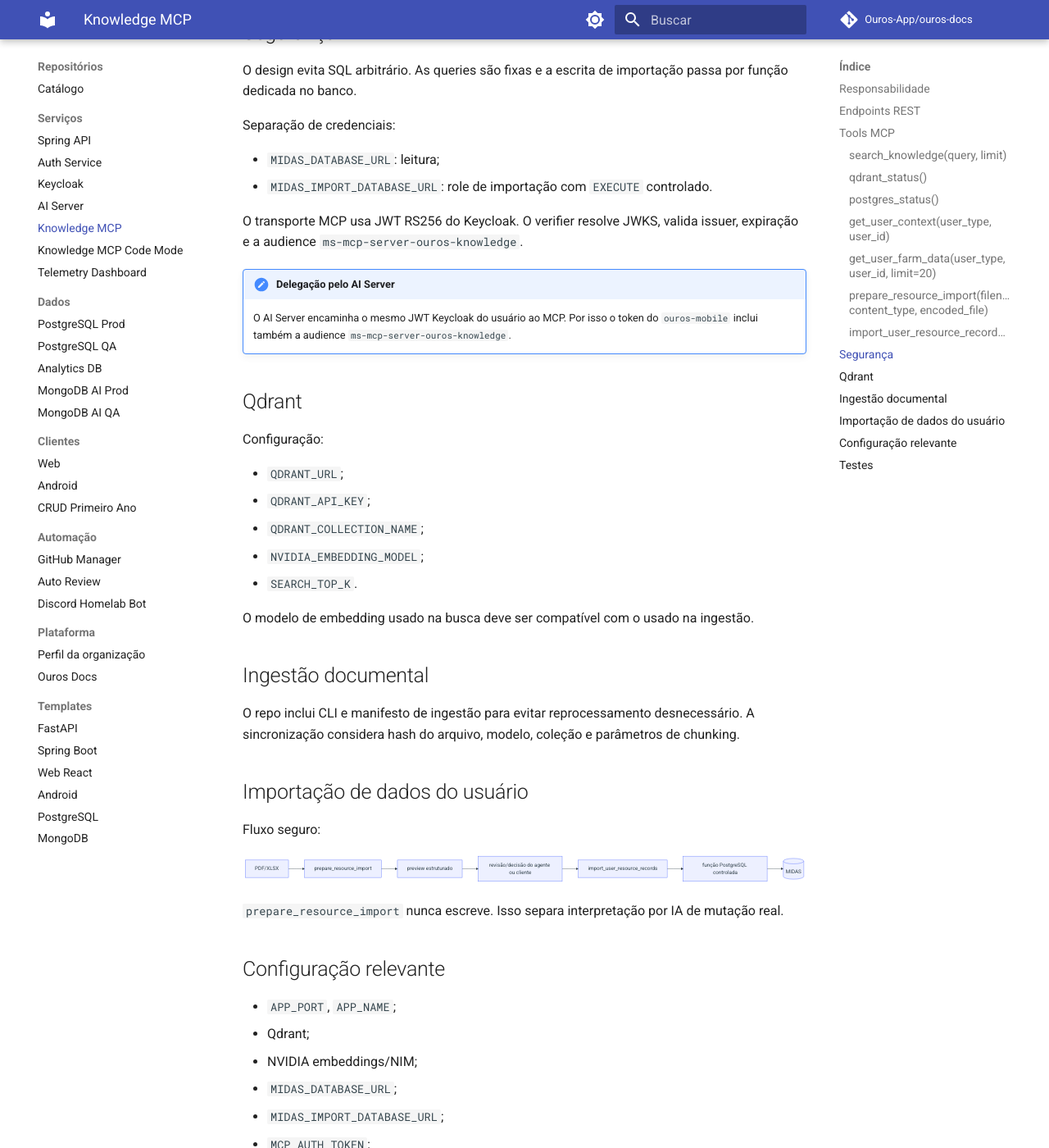
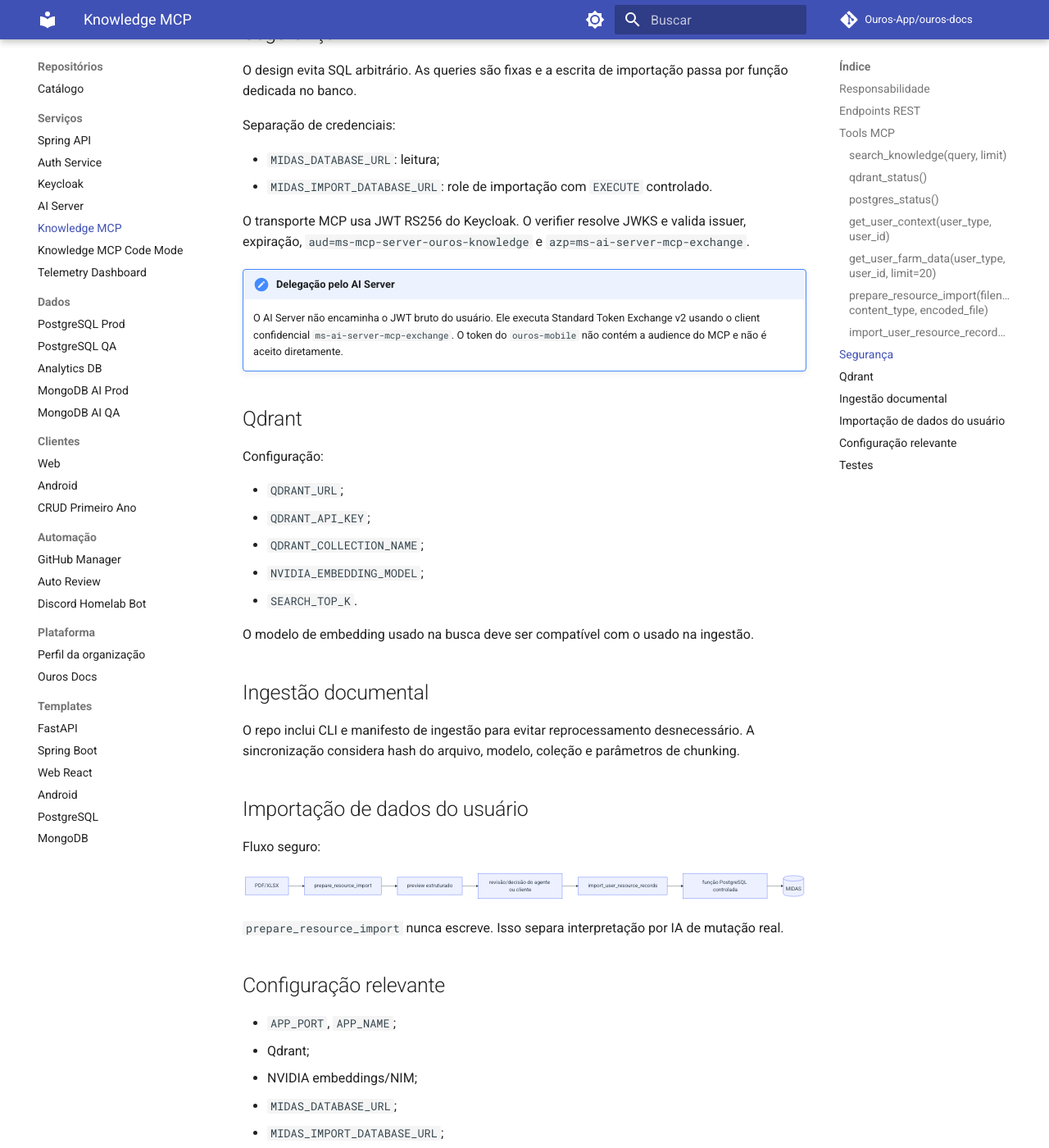
Before and after one commit to Ouros-App/ouros-docs, an MkDocs documentation site: the page built from docs/repositories/services/ms-mcp-server-ouros-knowledge.md, in a window 1280 px wide and 1400 px high, scrolled down 2073 px. Shown: the whole window at 82% size. Built offline with MkDocs 1.6.1 and Material for MkDocs 9.7.7, drawn with Linux system fonts in a browser that asks for light colours; comment, search, counter and statistics services are not loaded; some of the changed text lies outside the part shown.

Commit message:
docs(mcp): require AI exchange authorized party

```diff
--- a/docs/repositories/services/ms-mcp-server-ouros-knowledge.md
+++ b/docs/repositories/services/ms-mcp-server-ouros-knowledge.md
@@ -75,10 +75,10 @@
 - `MIDAS_DATABASE_URL`: leitura;
 - `MIDAS_IMPORT_DATABASE_URL`: role de importação com `EXECUTE` controlado.
 
-O transporte MCP usa JWT RS256 do Keycloak. O verifier resolve JWKS, valida issuer, expiração e a audience `ms-mcp-server-ouros-knowledge`.
+O transporte MCP usa JWT RS256 do Keycloak. O verifier resolve JWKS e valida issuer, expiração, `aud=ms-mcp-server-ouros-knowledge` e `azp=ms-ai-server-mcp-exchange`.
 
 !!! note "Delegação pelo AI Server"
-    O AI Server encaminha o mesmo JWT Keycloak do usuário ao MCP. Por isso o token do `ouros-mobile` inclui também a audience `ms-mcp-server-ouros-knowledge`.
+    O AI Server não encaminha o JWT bruto do usuário. Ele executa Standard Token Exchange v2 usando o client confidencial `ms-ai-server-mcp-exchange`. O token do `ouros-mobile` não contém a audience do MCP e não é aceito diretamente.
 
 ## Qdrant
 
@@ -119,8 +119,11 @@
 - NVIDIA embeddings/NIM;
 - `MIDAS_DATABASE_URL`;
 - `MIDAS_IMPORT_DATABASE_URL`;
-- `MCP_AUTH_TOKEN`;
-- `MCP_RESOURCE_URL`.
+- `MCP_RESOURCE_URL`;
+- `MCP_JWT_ISSUER`;
+- `MCP_JWT_AUDIENCE=ms-mcp-server-ouros-knowledge`;
+- `MCP_JWT_AUTHORIZED_PARTY=ms-ai-server-mcp-exchange`;
+- `MCP_JWKS_URL` opcional.
 
 ## Testes
 
```
